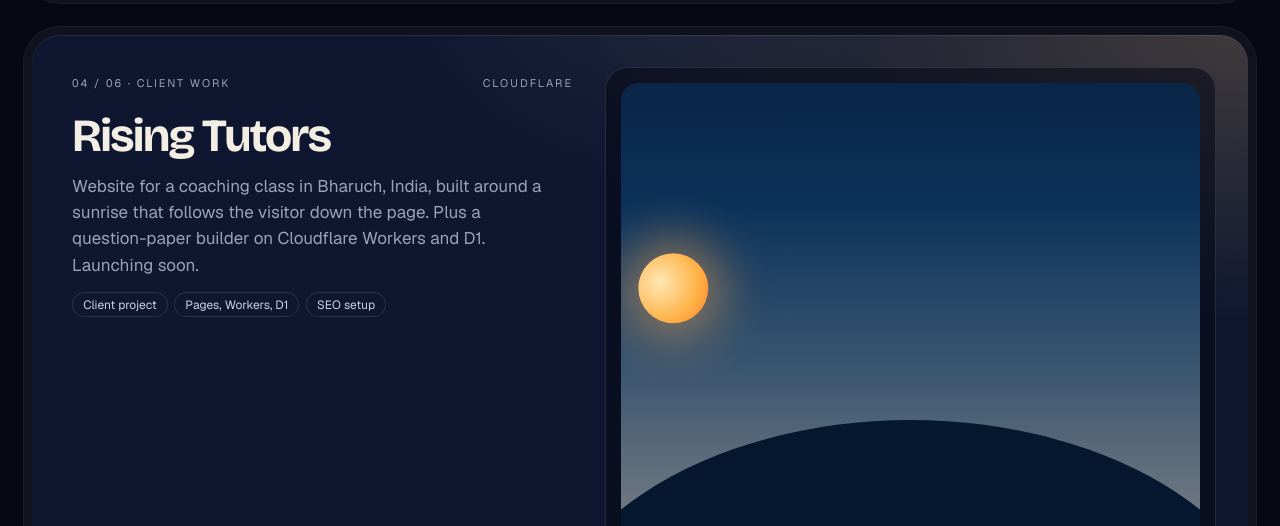
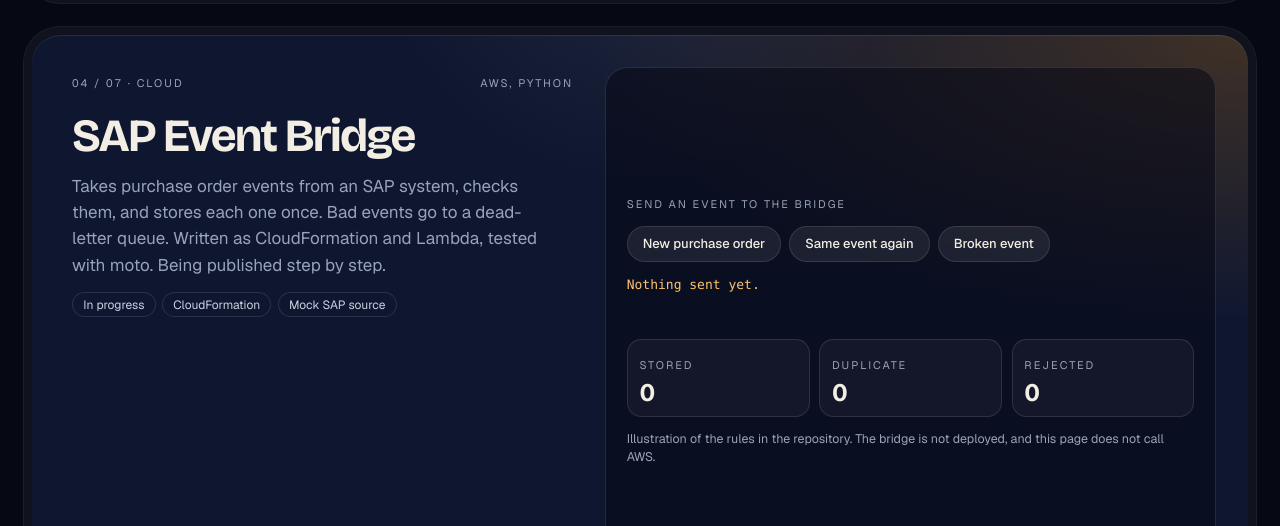
Before and after one commit to Maheen-Joga/maheen-joga.github.io, a plain HTML site: page index.html in a window 1280 px wide. Shown: the part 4308-4834 px from the top of the page. Drawn offline with nearby package versions, Linux system fonts and the light colour scheme; animation ran at ten frames a second.

Commit message:
Add SAP Event Bridge project card with interactive demo

```diff
--- a/index.html
+++ b/index.html
@@ -169,6 +169,12 @@ em{font-family:var(--serif);font-style:italic;font-weight:400;letter-spacing:-.0
 .lex b{font-weight:600;margin-right:.3rem}
 .lex .der b{color:#86A6FF}.lex .die b{color:#FF93B4}.lex .das b{color:var(--gold)}
 .lex span{color:var(--mut);margin-left:.4rem}
+.br{display:grid;gap:.8rem}
+.br-btns{display:flex;flex-wrap:wrap;gap:.5rem}
+.br-log{min-height:3.2rem;font:400 .8125rem/1.5 ui-monospace,SFMono-Regular,Menlo,Consolas,monospace;color:var(--gold)}
+.br-row{display:grid;grid-template-columns:repeat(3,1fr);gap:.6rem}
+.br-row div{padding:.7rem .8rem;border-radius:.9rem;box-shadow:inset 0 0 0 1px var(--ln);background:rgba(243,238,228,.04)}
+.br-row b{display:block;font:700 1.6rem/1 var(--display);font-variant-numeric:tabular-nums;margin-top:.25rem}
 .dawn{position:relative;flex:1;min-height:14rem;margin:-.35rem;border-radius:1.1rem;overflow:hidden;background:linear-gradient(#0A2547,#0F4476 60%,#2C6AA6);touch-action:pan-y;--t:.3;--g:.6}
 .dawn .lit{position:absolute;inset:0;background:linear-gradient(transparent 25%,rgba(255,170,90,.7));opacity:var(--g);transition:opacity .5s var(--ease)}
 .arm{position:absolute;left:50%;bottom:-60%;height:135%;width:0;transform-origin:50% 100%;transform:rotate(calc((var(--t) - .5)*110deg));transition:transform .5s var(--ease)}
@@ -466,6 +472,16 @@ const demos = {
       const show = () => { const [en, f, c, lex] = S[k % S.length]; $('#wz-en', el).textContent = en; $('#wz-f', el).textContent = f; $('#wz-c', el).textContent = c;
         $('#wz-lex', el).innerHTML = lex.map(([a, w, m]) => `<li class="${a}">${a ? `<b>${a}</b>` : ''}${w}<span>${m}</span></li>`).join(''); wz.style.opacity = 1; };
       $('#wz-n', el).addEventListener('click', () => { k++; wz.style.opacity = 0; setTimeout(show, reduce ? 0 : 280); }); show(); } },
+  bridge: { html: `<div class="br"><span class="d-label">Send an event to the bridge</span><div class="br-btns"><button class="d-btn" data-e="ok">New purchase order</button><button class="d-btn" data-e="dup">Same event again</button><button class="d-btn" data-e="bad">Broken event</button></div>
+      <p class="br-log" id="br-log" aria-live="polite">Nothing sent yet.</p>
+      <div class="br-row"><div><span class="d-label">Stored</span><b id="br-p">0</b></div><div><span class="d-label">Duplicate</span><b id="br-d">0</b></div><div><span class="d-label">Rejected</span><b id="br-r">0</b></div></div>
+      <p class="d-note">Illustration of the rules in the repository. The bridge is not deployed, and this page does not call AWS.</p></div>`,
+    init(el) { const seen = new Set(), n = { p: 0, d: 0, r: 0 }, log = $('#br-log', el); let id = 4500000000, last = null;
+      const out = (k, t) => { n[k]++; $('#br-' + k, el).textContent = n[k]; log.textContent = t; };
+      $$('[data-e]', el).forEach(b => b.addEventListener('click', () => { const e = b.dataset.e;
+        if (e === 'ok') { last = 'PO ' + (++id); seen.add(last); out('p', last + ' is valid and new. Archived to S3, written to DynamoDB.'); }
+        else if (e === 'dup') { if (!last) { log.textContent = 'Send a purchase order first, then replay it.'; return; } out('d', last + ' was already stored. The conditional write refuses it, no second row.'); }
+        else out('r', 'Event fails validation (no purchase order id). Sent to the dead-letter queue and kept in S3 for review.'); })); } },
   dawn: { html: `<div class="dawn" id="dawn"><i class="lit"></i><div class="arm"><i></i></div><i class="hill"></i><span>Move across to raise the sun</span></div>`,
     init(el) { const d = $('#dawn', el); d.addEventListener('pointermove', e => { const r = d.getBoundingClientRect(), t = clamp((e.clientX - r.left) / r.width);
       d.style.setProperty('--t', t.toFixed(3)); d.style.setProperty('--g', (1 - Math.abs(t - .5) * 2).toFixed(3)); }); } },
@@ -494,6 +510,7 @@ const work = [
   ['vault', '255,106,43', 'Security', 'Python, Flask', 'VaultKey', 'An encrypted password manager. AES-256-GCM entries, PBKDF2 key derivation, bcrypt logins, CSRF checks and an audit log. Ships with a threat model that states its limits.', ['22 tests', 'CI', 'Threat model'], 'https://github.com/Maheen-Joga/vaultkey', 'Repository'],
   ['slot', '25,194,168', 'Operations', 'Python', 'Warehouse Slotting Optimizer', 'Puts fast-moving items closer to the picker and measures the walk. In the repository benchmark on synthetic orders, popularity slotting cut return-route distance by about 53%.', ['27 tests', 'Forecast backtest', 'Standard library only'], 'https://github.com/Maheen-Joga/warehouse-slotting-optimizer', 'Repository'],
   ['wort', '74,107,255', 'Language', 'Translation kit', 'WORTZUG', 'A German trainer. Every translation comes back as structured data with formal and colloquial variants and a word-by-word lexicon with der, die, das.', ['24 offline tests', 'Bring your own key'], 'https://github.com/Maheen-Joga/wortzug-kit', 'Repository'],
+  ['bridge', '255,153,0', 'Cloud', 'AWS, Python', 'SAP Event Bridge', 'Takes purchase order events from an SAP system, checks them, and stores each one once. Bad events go to a dead-letter queue. Written as CloudFormation and Lambda, tested with moto. Being published step by step.', ['In progress', 'CloudFormation', 'Mock SAP source'], 'https://github.com/Maheen-Joga/sap-event-bridge', 'Repository'],
   ['dawn', '255,196,107', 'Client work', 'Cloudflare', 'Rising Tutors', 'Website for a coaching class in Bharuch, India, built around a sunrise that follows the visitor down the page. Plus a question-paper builder on Cloudflare Workers and D1. Launching soon.', ['Client project', 'Pages, Workers, D1', 'SEO setup'], 'https://risingtutors.in', 'risingtutors.in'],
   ['gomoku', '154,107,255', 'Game AI', 'University', 'Gomoku Agent', 'A five-in-a-row playing agent, built to compete in my university AI tournament. Play a round against a smaller cousin of it.', ['Tournament entry'], '', 'Tournament code not public yet'],
   ['gantt', '255,92,138', 'Research', 'Operating systems', 'PA-ESJF Scheduling', 'A hybrid CPU scheduling algorithm that combines Enhanced Shortest Job First with preemptive priority. Co-authored paper.', ['Co-authored', 'Submitted for publication'], '', 'Paper submitted, not public yet']
@@ -502,7 +519,7 @@ const stack = $('#stack');
 stack.innerHTML = work.map(([d, tint, kind, tech, title, text, chips, url, label], i) => `
   <article class="proj" style="--i:${i};--tint-c:${tint}"><div class="proj-in"><div class="proj-core">
     <div class="proj-copy">
-      <div class="proj-meta"><span>${String(i + 1).padStart(2, '0')} / 06 · ${kind}</span><span>${tech}</span></div>
+      <div class="proj-meta"><span>${String(i + 1).padStart(2, '0')} / ${String(work.length).padStart(2, '0')} · ${kind}</span><span>${tech}</span></div>
       <h3>${title}</h3><p>${text}</p>
       <ul class="chips">${chips.map(c => `<li>${c}</li>`).join('')}</ul>
       <div class="proj-foot">${url ? `<a class="btn ghost magnet" href="${url}" target="_blank" rel="noopener" data-cur="Open"><span class="btn-in">${label}<span class="ico"><svg class="i"><use href="#ar"/></svg></span></span></a>` : label}</div>
```
